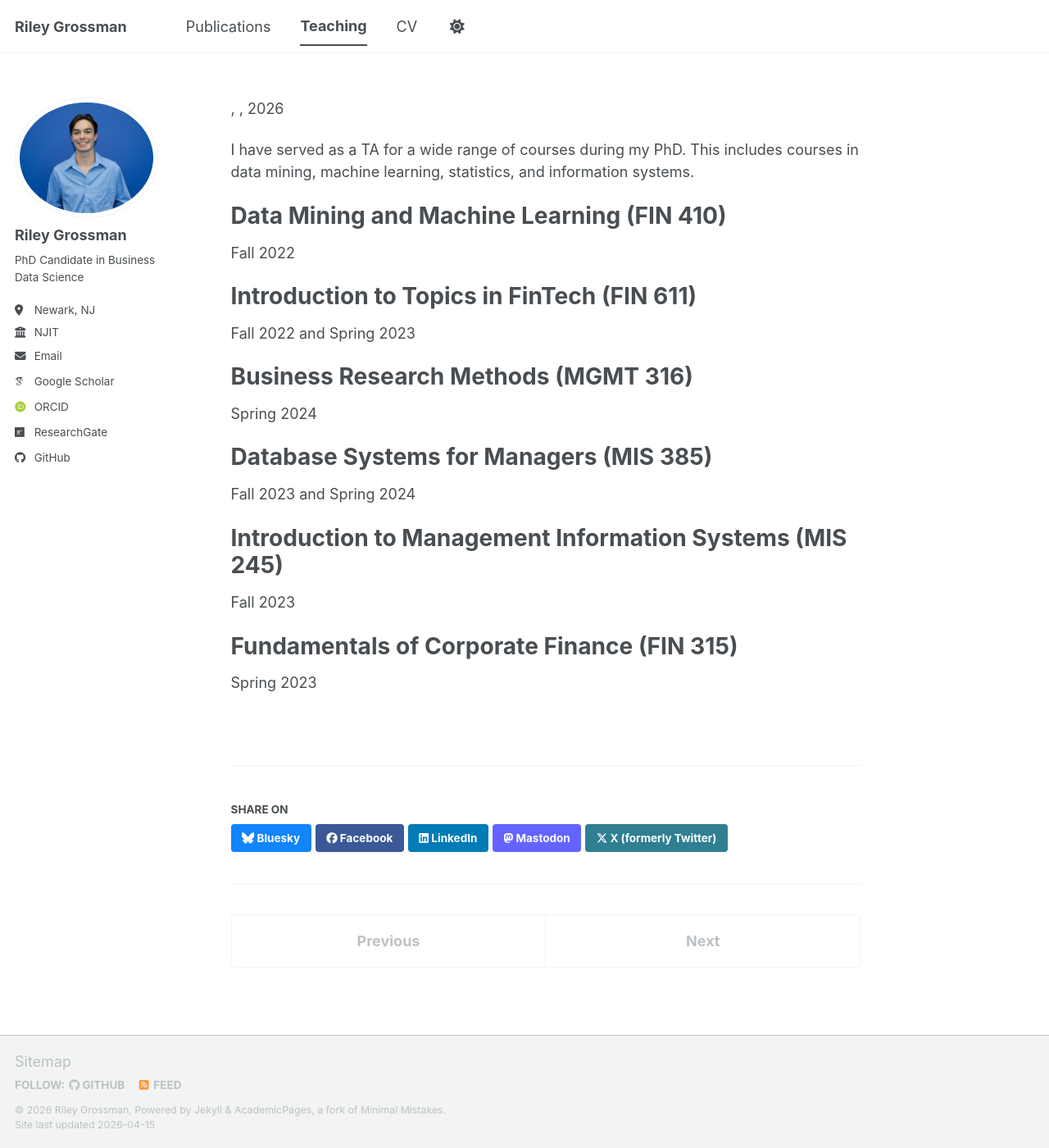
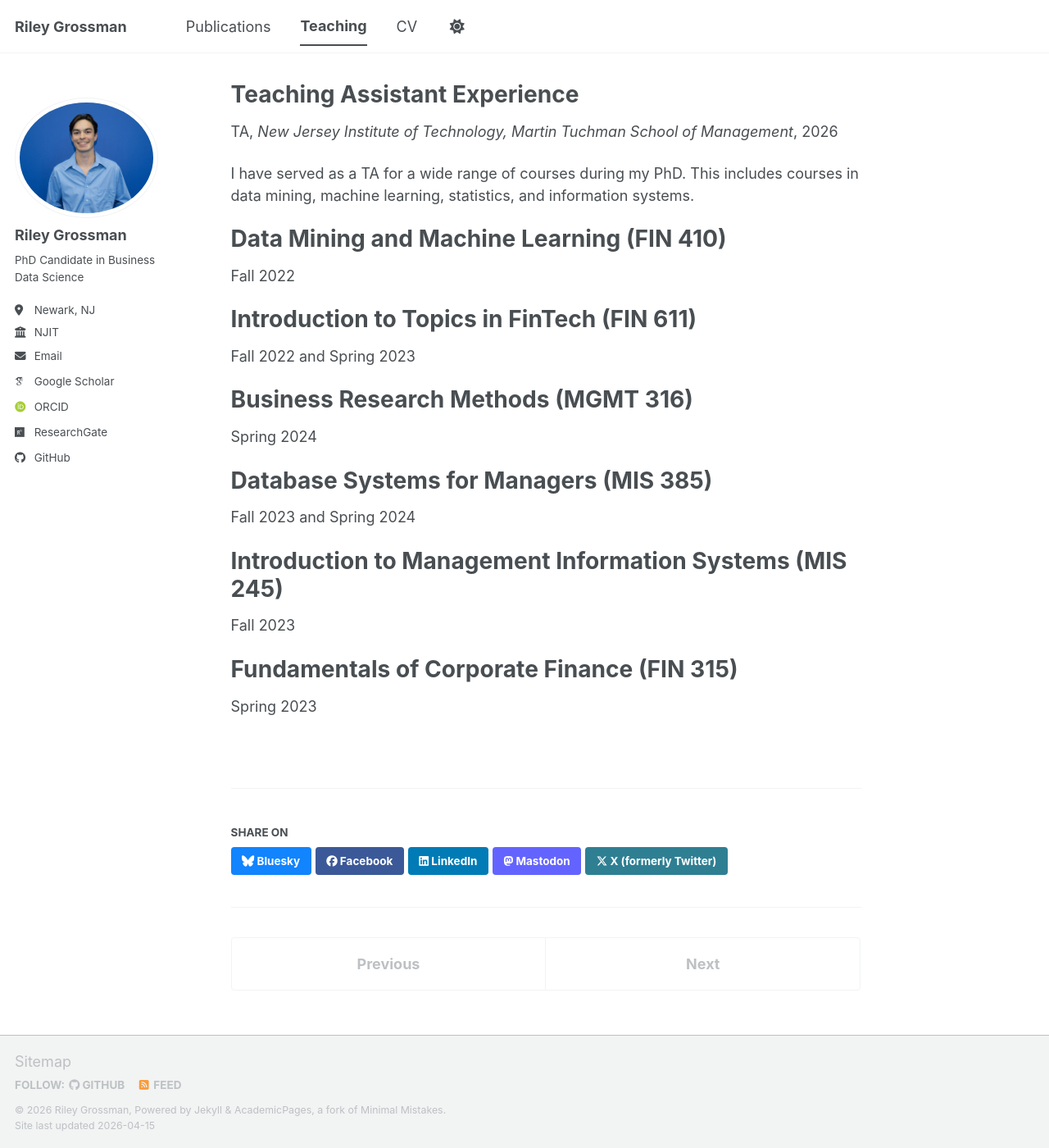
Before and after one commit to rag24/rag24.github.io, a Jekyll site: the page built from _teaching/assistant.md, in a window 1280 px wide and 1400 px high. Shown: the whole window at 82% size. Built offline with Jekyll 4.4.1, drawn with Linux system fonts in a browser that asks for light colours; some web fonts are replaced; a script bundle is joined from its source files by our own code; library files that are not in the unit come from our copies; some of the changed lines change nothing that is shown.

Commit message:
Fix formatting of date in assistant.md

```diff
--- a/_teaching/assistant.md
+++ b/_teaching/assistant.md
@@ -4,7 +4,7 @@ collection: teaching
 type: TA
 permalink: /teaching/assistant
 venue: "New Jersey Institute of Technology, Martin Tuchman School of Management"
-date	2026-04-09
+date:	2026-04-09
 location: "Newark, NJ"
 ---
 
```
